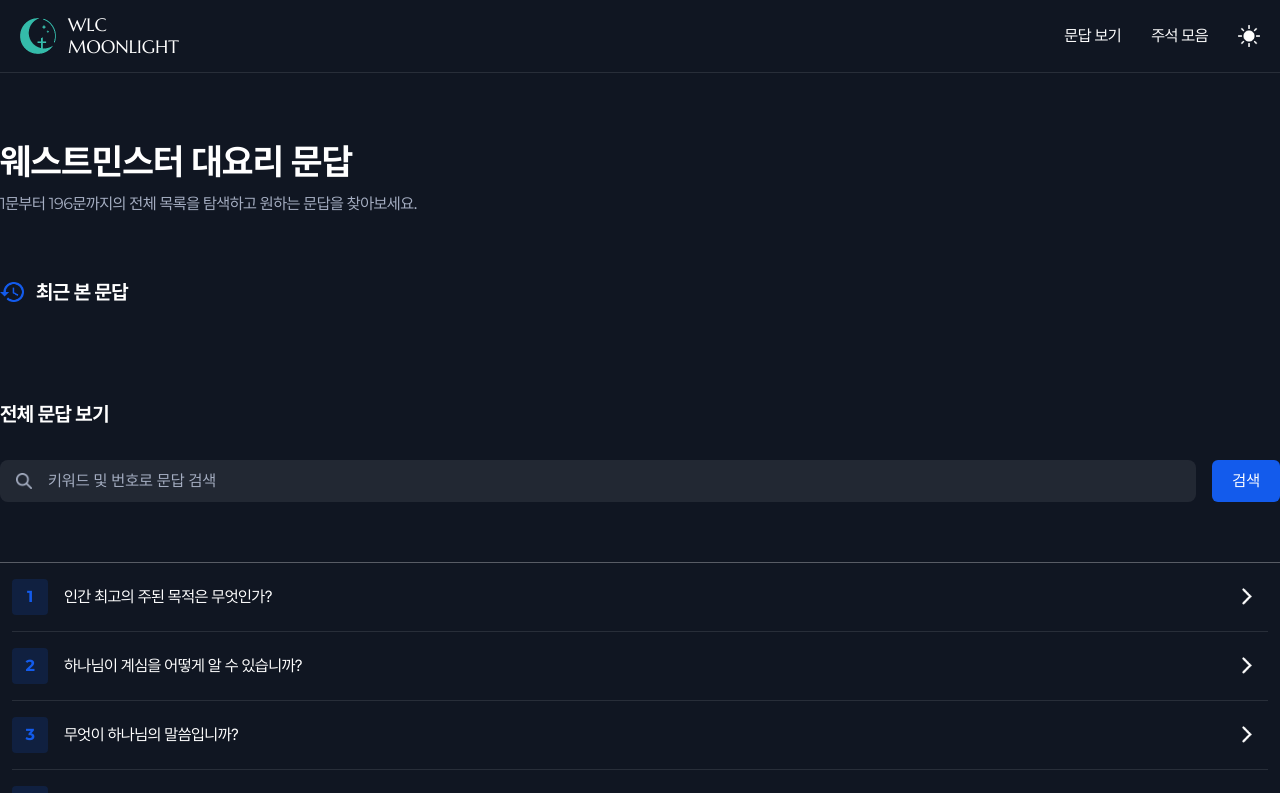
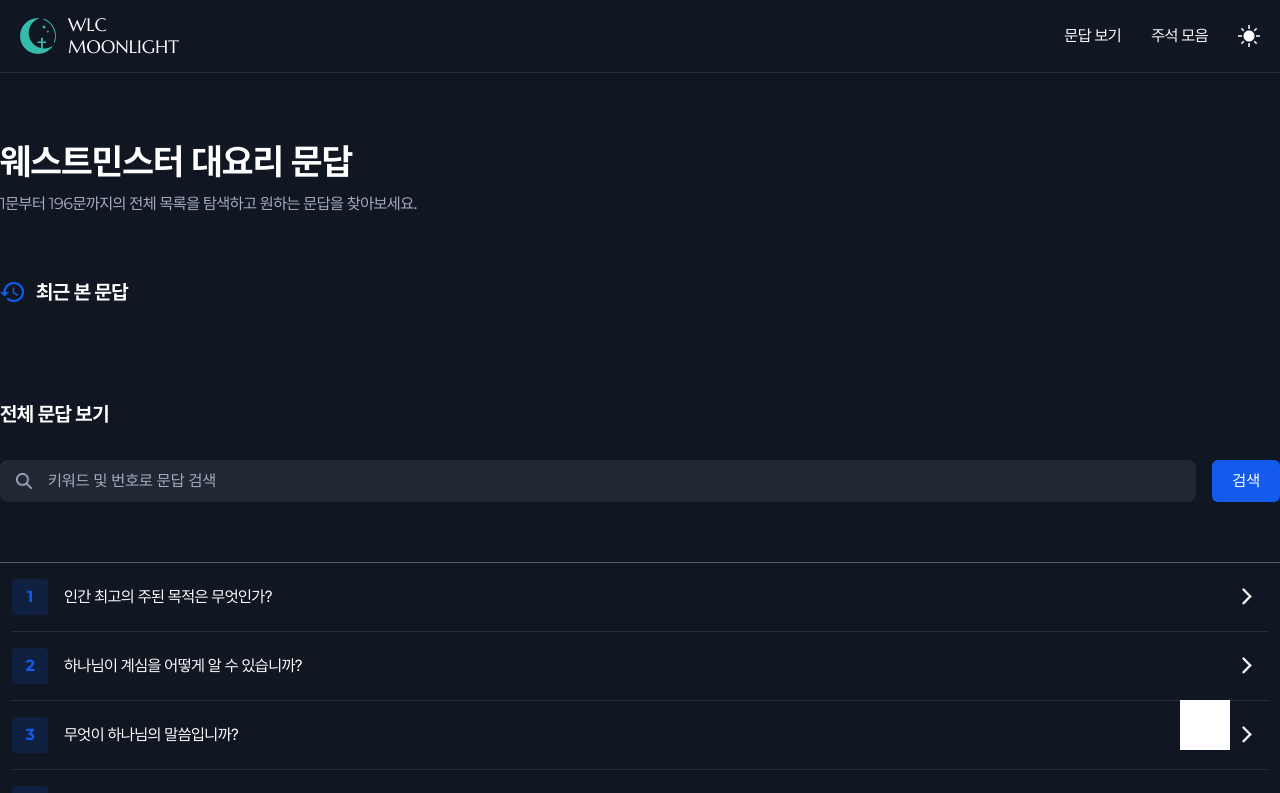
Before and after one commit to onewayay/WLC-MOONLIGHT, a React (Vite) app: page /wlclist in a window 1280 px wide. Shown: the top 793 px of the page. Built offline with nearby package versions, Linux system fonts and the light colour scheme.

Commit message:
♻️함수 이름 수정, 최근 본 문답 리스트 key값 변경

```diff
--- a/src/App.jsx
+++ b/src/App.jsx
@@ -1,7 +1,7 @@
-import Footer from "./components/layout/Footer";
-import Header from "./components/layout/Header";
-import "./styles/index.css";
-import { Outlet, ScrollRestoration } from "react-router-dom";
+import Footer from './components/layout/Footer';
+import Header from './components/layout/Header';
+import './styles/index.css';
+import { Outlet, ScrollRestoration } from 'react-router-dom';
 
 function App() {
   return (
@@ -10,6 +10,9 @@ function App() {
       <Header />
       <main>
         <Outlet />
+        <button type="button" className="top-btn">
+          Top{' '}
+        </button>
       </main>
       <Footer />
     </>
--- a/src/pages/WlcList.jsx
+++ b/src/pages/WlcList.jsx
@@ -60,9 +60,9 @@ export default function Wlc() {
   ));
 
   // 최근 본 문답 렌더링
-  const recentViewRender = recentView.map((num, idx) => {
+  const recentViewRender = recentView.map((num) => {
     return (
-      <li key={idx}>
+      <li key={num}>
         <Link to={`/wlcview/${num}`}>
           <span>제 {num}문</span>
           <strong>{kor_data[num].Q}</strong>
@@ -73,7 +73,7 @@ export default function Wlc() {
   });
 
   // input 입력시 input 상태 변하는 함수
-  const onChageInput = (e) => {
+  const onChangeInput = (e) => {
     setInput(e.currentTarget.value);
   };
 
@@ -93,6 +93,7 @@ export default function Wlc() {
   // noResult에서 전체 문답 보기 버튼 클릭 이벤트
   const onResetSearch = () => {
     setInput('');
+    setSearchParams({});
   };
 
   const noResult = (
@@ -130,7 +131,7 @@ export default function Wlc() {
               placeholder="키워드 및 번호로 문답 검색"
               aria-label="검색어를 통한 대요리 문답 검색"
               value={input}
-              onChange={onChageInput}
+              onChange={onChangeInput}
             />
             <button type="button" onClick={onClickSearch}>
               검색
--- a/src/styles/index.css
+++ b/src/styles/index.css
@@ -141,3 +141,14 @@
   width: 100%;
   max-width: 1280px;
 }
+main {
+  position: relative;
+}
+.top-btn {
+  position: fixed;
+  right: 50px;
+  bottom: 50px;
+  width: 50px;
+  aspect-ratio: 1/1;
+  background-color: white;
+}
```
